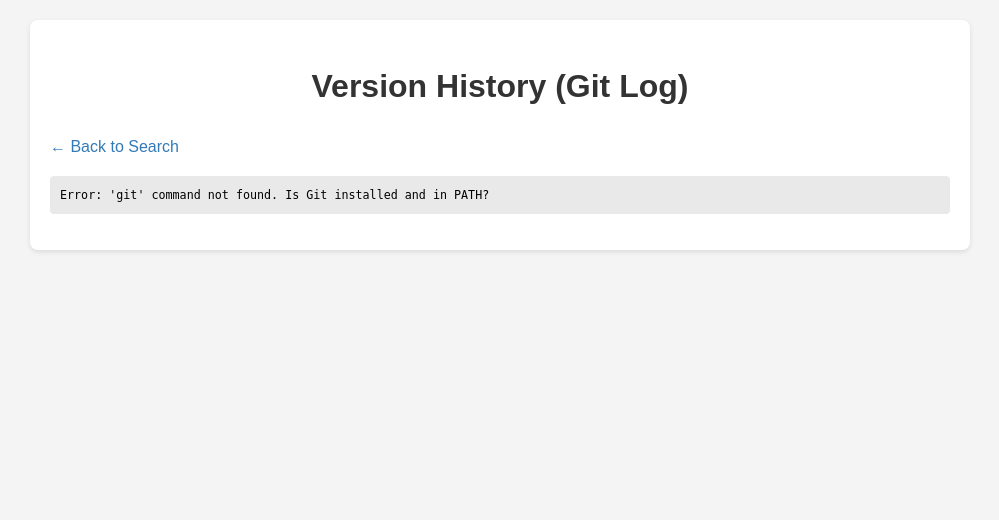
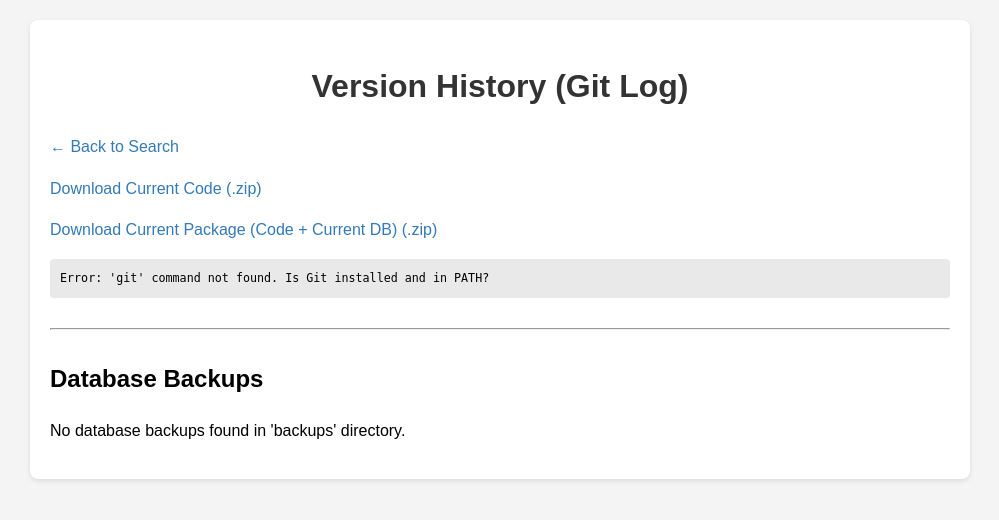
Before and after one commit to DimitriGeelen/DenkraumNavigator, a Flask app: page /history in a window 1280 px wide. Shown: the top 520 px of the page, without its empty margins (140-1139 px from the left). Run offline with Flask 3, Linux system fonts and the light colour scheme.

Commit message:
feat: Add code/package download and DB backup list to history page (v0.4.0)

```diff
--- a/app.py
+++ b/app.py
@@ -1,6 +1,9 @@
 import sqlite3
 import os
 import subprocess # For running git log
+import zipfile
+import io
+import datetime # For timestamp in zip filename
 from flask import Flask, render_template, request, g, send_file, abort
 from collections import Counter
 import math # For tag cloud scaling
@@ -9,6 +12,7 @@ DATABASE = 'file_index.db'
 # IMPORTANT: Define the root directory that contains the indexed files for security
 # This should be the directory you passed to indexer.py (e.g., /dol-data-archive2)
 INDEXED_ROOT_DIR = "/dol-data-archive2"
+BACKUP_DIR = "backups"
 
 app = Flask(__name__)
 app.config['SECRET_KEY'] = os.urandom(24) # Needed for flash messages, etc.
@@ -244,9 +248,28 @@ def download_file(file_path=None):
         print(f"Error sending file '{safe_path}': {e}")
         abort(500) # Internal Server Error
 
+@app.route('/download_backup/<filename>')
+def download_backup(filename):
+    """Serves a requested database backup file."""
+    # Basic security: ensure filename doesn't contain path traversal
+    if '..' in filename or '/' in filename:
+        abort(400) # Bad request
+
+    backup_path = os.path.join(BACKUP_DIR, filename)
+
+    if not os.path.isfile(backup_path):
+        abort(404) # Not Found
+
+    try:
+        return send_file(backup_path, as_attachment=True)
+    except Exception as e:
+        print(f"Error sending backup file '{backup_path}': {e}")
+        abort(500)
+
 @app.route('/history')
 def history():
-    """Displays the git commit history."""
+    """Displays the git commit history and available backups."""
+    # Get Git history
     try:
         # Run git log, get limited output, decode to string
         # Use a format that's easy to parse/display
@@ -263,7 +286,111 @@ def history():
     except Exception as e:
         history_log = [f"An unexpected error occurred: {e}"]
 
-    return render_template('history.html', history_log=history_log)
+    # Get available backups
+    backup_files = []
+    try:
+        if os.path.isdir(BACKUP_DIR):
+            # List files, sort by modification time (newest first) might be better?
+            # Or just alphabetical which groups by date in filename
+            backup_files = sorted([f for f in os.listdir(BACKUP_DIR) if f.endswith('.db')], reverse=True)
+    except Exception as e:
+        print(f"Error listing backup directory '{BACKUP_DIR}': {e}")
+        # Optionally add an error message to display on the page
+
+    return render_template('history.html', history_log=history_log, backup_files=backup_files)
+
+@app.route('/download_code')
+def download_code():
+    """Creates a zip archive of the source code and sends it."""
+    # Define which files/dirs to include
+    # Exclude backups, venv, db, logs etc. (already in .gitignore, but good practice here too)
+    project_files = [
+        'app.py',
+        'indexer.py',
+        'searcher.py', # Include the CLI searcher too
+        'requirements.txt',
+        'VERSION',
+        '.gitignore',
+        'templates/index.html',
+        'templates/history.html'
+    ]
+
+    memory_file = io.BytesIO()
+    try:
+        with zipfile.ZipFile(memory_file, 'w', zipfile.ZIP_DEFLATED) as zf:
+            for f in project_files:
+                if os.path.exists(f):
+                    zf.write(f, arcname=f) # Add file with its path
+                else:
+                    print(f"Warning: File not found for zipping: {f}") # Log missing files
+
+            # Add templates directory content (if not empty and exists)
+            if os.path.isdir('templates'):
+                 for root, _, files in os.walk('templates'):
+                    for file in files:
+                         file_path = os.path.join(root, file)
+                         arcname = os.path.relpath(file_path, start='.') # Use relative path in zip
+                         zf.write(file_path, arcname=arcname)
+
+        memory_file.seek(0)
+        timestamp = datetime.datetime.now().strftime("%Y%m%d_%H%M%S")
+        zip_filename = f"dol_data_archiver_code_{timestamp}.zip"
+
+        return send_file(
+            memory_file,
+            mimetype='application/zip',
+            as_attachment=True,
+            download_name=zip_filename
+        )
+    except Exception as e:
+        print(f"Error creating code zip file: {e}")
+        abort(500)
+
+@app.route('/download_package')
+def download_package():
+    """Creates a zip archive of the source code and current database."""
+    # Define files to include (same as download_code plus database)
+    project_files = [
+        'app.py',
+        'indexer.py',
+        'searcher.py',
+        'requirements.txt',
+        'VERSION',
+        '.gitignore',
+        DATABASE # Add the database file name
+    ]
+
+    memory_file = io.BytesIO()
+    try:
+        with zipfile.ZipFile(memory_file, 'w', zipfile.ZIP_DEFLATED) as zf:
+            # Add individual files
+            for f in project_files:
+                if os.path.exists(f):
+                    zf.write(f, arcname=f)
+                else:
+                    print(f"Warning: File not found for zipping: {f}")
+
+            # Add templates directory
+            if os.path.isdir('templates'):
+                 for root, _, files in os.walk('templates'):
+                    for file in files:
+                         file_path = os.path.join(root, file)
+                         arcname = os.path.relpath(file_path, start='.')
+                         zf.write(file_path, arcname=arcname)
+
+        memory_file.seek(0)
+        timestamp = datetime.datetime.now().strftime("%Y%m%d_%H%M%S")
+        zip_filename = f"dol_data_archiver_package_{timestamp}.zip"
+
+        return send_file(
+            memory_file,
+            mimetype='application/zip',
+            as_attachment=True,
+            download_name=zip_filename
+        )
+    except Exception as e:
+        print(f"Error creating package zip file: {e}")
+        abort(500)
 
 if __name__ == '__main__':
     print("Starting Flask web server...")
--- a/templates/history.html
+++ b/templates/history.html
@@ -48,6 +48,8 @@
     <div class="container">
         <h1>Version History (Git Log)</h1>
         <p><a href="/">&larr; Back to Search</a></p>
+        <p><a href="{{ url_for('download_code') }}">Download Current Code (.zip)</a></p>
+        <p><a href="{{ url_for('download_package') }}">Download Current Package (Code + Current DB) (.zip)</a></p>
 
         {% if history_log %}
             <ul>
@@ -58,6 +60,24 @@
         {% else %}
             <p>Could not retrieve version history.</p>
         {% endif %}
+
+        <hr style="margin: 30px 0;">
+
+        <h2>Database Backups</h2>
+        {% if backup_files %}
+            <ul>
+            {% for backup_file in backup_files %}
+                <li>
+                    {{ backup_file }}
+                    <small>[<a href="{{ url_for('download_backup', filename=backup_file) }}" title="Download {{ backup_file }}">Download</a>]</small>
+                    <!-- Restore link could be added here later if needed -->
+                </li>
+            {% endfor %}
+            </ul>
+        {% else %}
+            <p>No database backups found in '{{ BACKUP_DIR or "backups" }}' directory.</p>
+        {% endif %}
+
     </div>
 </body>
 </html>
```
Also changed, not shown: 1 other file.
